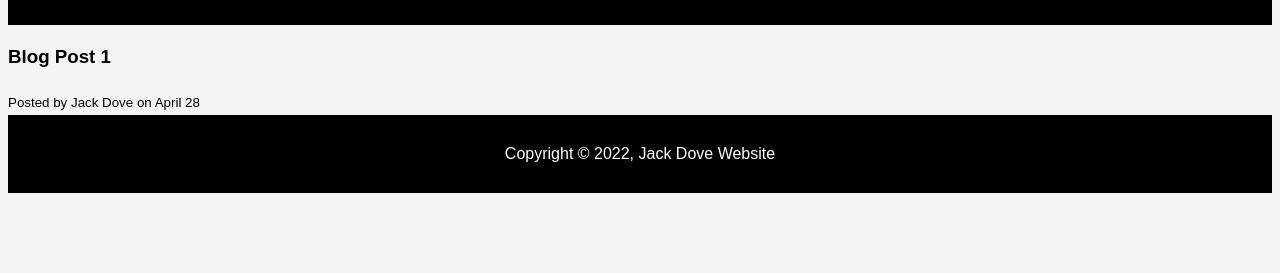
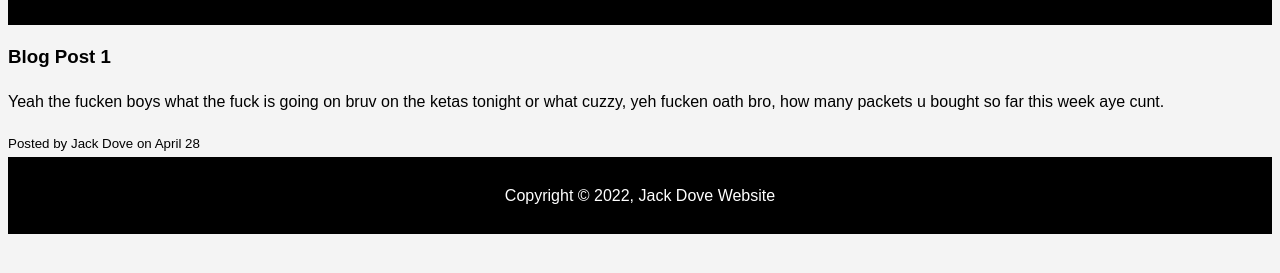
Before and after one commit to JackDovey/first-git-hub-project, a plain HTML site: page index.html in a window 1280 px wide. Shown: the part 71-344 px from the top of the page. Drawn offline with Linux system fonts and the light colour scheme.

Commit message:
body text test

```diff
--- a/index.html
+++ b/index.html
@@ -19,6 +19,7 @@
 
         <article>
 <h3>Blog Post 1</h3>
+<P>Yeah the fucken boys what the fuck is going on bruv on the ketas tonight or what cuzzy, yeh fucken oath bro, how many packets u bought so far this week aye cunt.</P>
 <small>Posted by Jack Dove on April 28</small>
         </article>
     </section>
```
